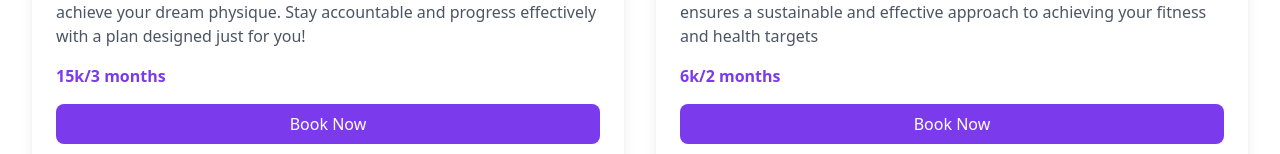
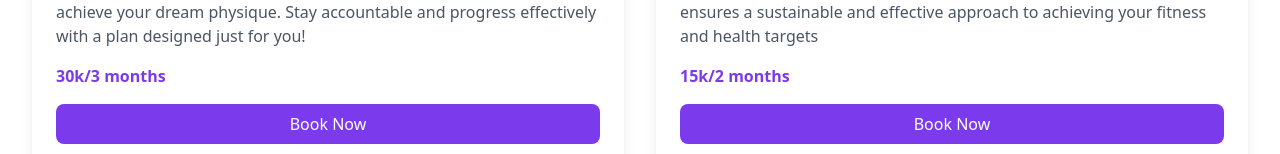
Before and after one commit to rajasalvatore29/HustlersOfficialWebsite, a React (Vite) app: page /services in a window 1280 px wide. Shown: the part 464-618 px from the top of the page. Built offline with nearby package versions, Linux system fonts and the light colour scheme.

Commit message:
pricing change

```diff
--- a/src/pages/Services.tsx
+++ b/src/pages/Services.tsx
@@ -7,14 +7,14 @@ export default function Services() {
       title: "One-on-One Online Coaching",
       description: "Personalized guidance tailored to your fitness goals, including custom training plans, nutrition strategies, and continuous support to help you achieve your dream physique. Stay accountable and progress effectively with a plan designed just for you!",
       icon: Users,
-      price: "15k/3 months",
+      price: "30k/3 months",
       link: "https://forms.gle/oPL9fbkmpk1HQtWh7"
     },
     {
       title: "Personalized Training and Diet & Nutrition",
       description: "Get a customized workout and nutrition plan tailored to your specific goals, lifestyle, and preferences. Designed to maximize results, this plan ensures a sustainable and effective approach to achieving your fitness and health targets",
       icon: Dumbbell,
-      price: "6k/2 months",
+      price: "15k/2 months",
       link: "https://forms.gle/yYgZhZBaXCttrLvQ8"
     }
   ];
```
